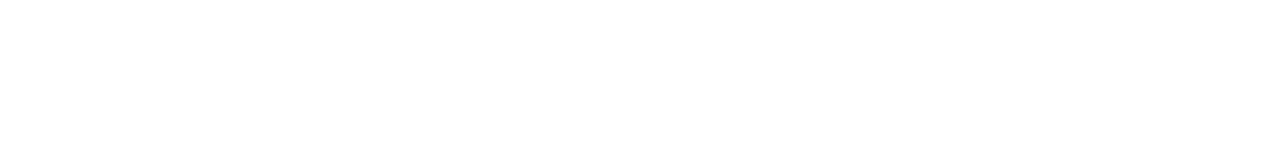
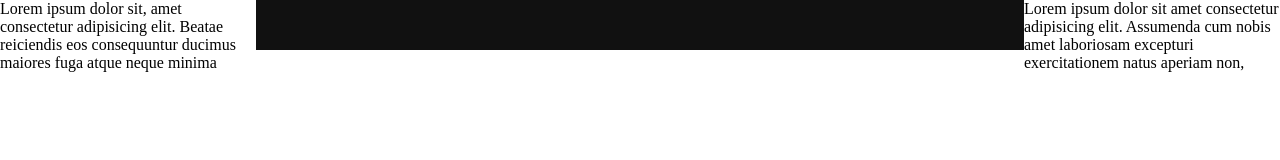
Before and after one commit to Greg1928/html-css-zoom, a plain HTML site: page index.html in a window 1280 px wide. Drawn offline with Linux system fonts and the light colour scheme.

Commit message:
added header structure

```diff
--- a/css/style.css
+++ b/css/style.css
@@ -4,3 +4,14 @@
     padding:0;
     box-sizing: border-box;
 }
+                    /* commons */
+header{
+    display: flex;
+    justify-content: space-between;
+    background-color: #111111;
+}
+.left-nav, .right-nav{
+    background-color: white;
+    height: 50px;
+    max-width: 20%;
+}
--- a/index.html
+++ b/index.html
@@ -0,0 +1,24 @@
+<!DOCTYPE html>
+<html lang="en">
+    <head>
+        <meta charset="UTF-8">
+        <meta http-equiv="X-UA-Compatible" content="IE=edge">
+        <meta name="viewport" content="width=device-width, initial-scale=1.0">
+        <title>Zoom</title>
+        <link rel="stylesheet" href="css/style.css">
+    </head>
+    <body>
+
+        <header>
+            <!-- navigation bar  -->
+            <div class="left-nav">
+                Lorem ipsum dolor sit, amet consectetur adipisicing elit. Beatae reiciendis eos consequuntur ducimus maiores fuga atque neque minima
+            </div>
+            <div class="right-nav">
+                Lorem ipsum dolor sit amet consectetur adipisicing elit. Assumenda cum nobis amet laboriosam excepturi exercitationem natus aperiam non,
+            </div>
+        </header>
+        <main></main>
+        <footer></footer>
+    </body>
+</html>
```
